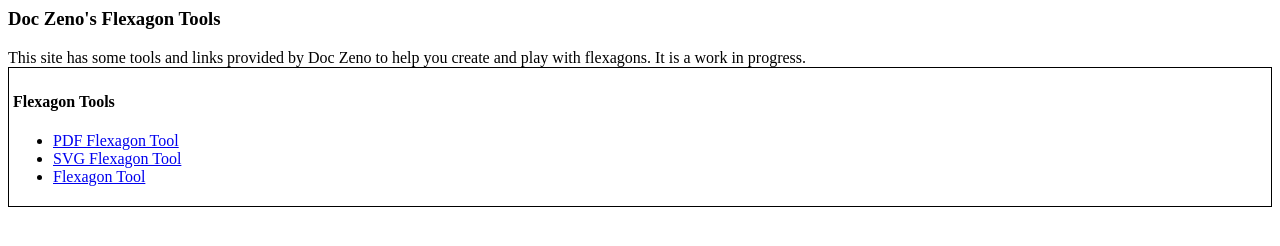
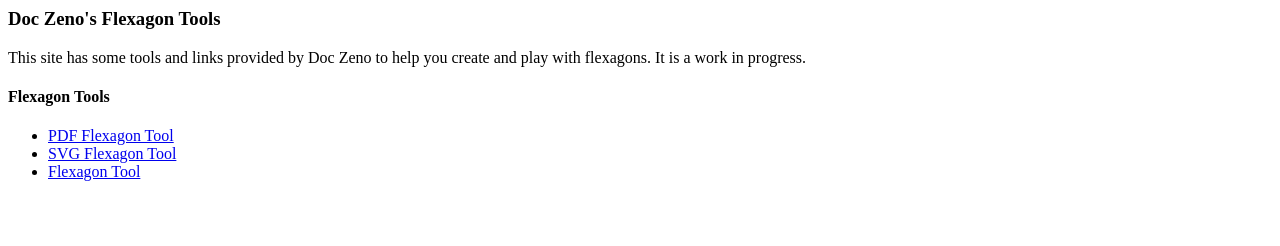
Before and after one commit to WorldViews/FlexaPlay, a plain HTML site: page index.html in a window 1280 px wide. Drawn offline with Linux system fonts and the light colour scheme.

Commit message:
Update index.html

```diff
--- a/index.html
+++ b/index.html
@@ -11,7 +11,7 @@
         This site has some tools and links provided by Doc Zeno to help you create and play with flexagons.
         It is a work in progress.
 
-        <div style="border-style: solid; border-width: 1; padding: 4px;">
+        <div>
             <h4>Flexagon Tools</h4>
             <ul>
                 <li><a href="pdfFlexPlay.html">PDF Flexagon Tool</a></li>
```
